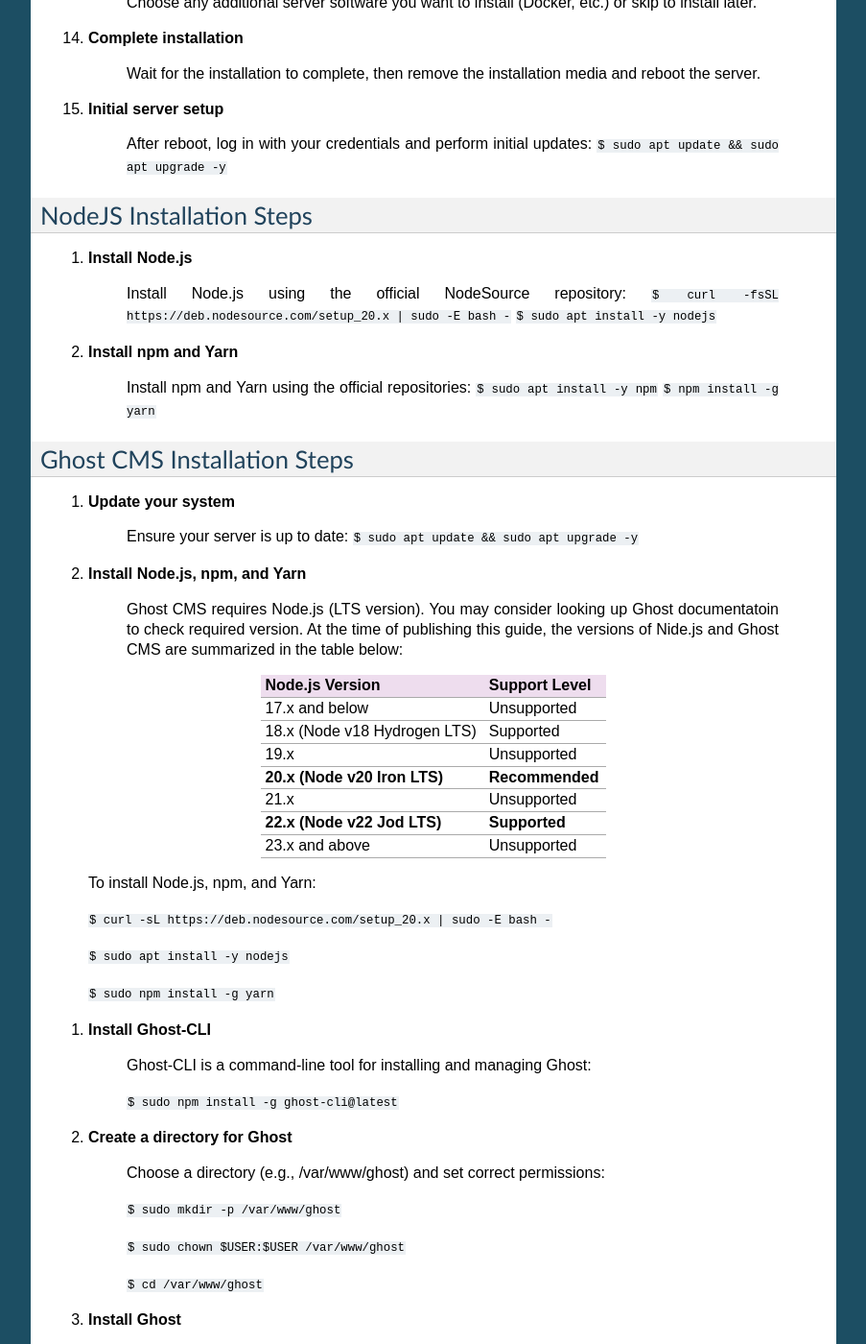
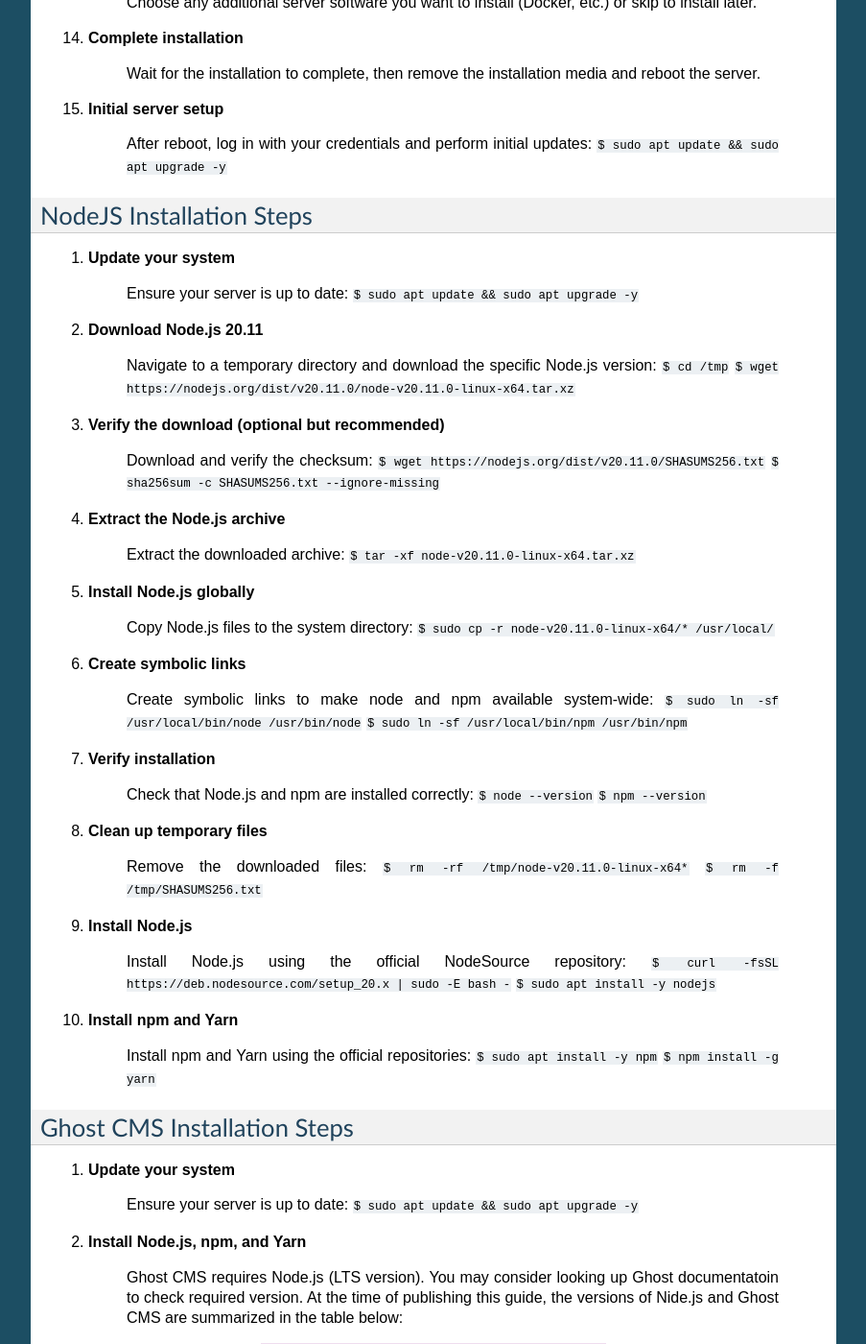
Before and after one commit to alexandrebobkov/Guides, a Sphinx documentation site: the page built from GhostCMS/source/setup_backend.rst, in a window 1280 px wide and 1400 px high, scrolled down 1159 px. Shown: the whole window at 96% size, without its empty margins (198-1101 px from the left). Built offline with Sphinx 7.4.7, drawn with Linux system fonts in a browser that asks for light colours; formulas are drawn with MathJax 3.

Commit message:
ubuntu server

```diff
--- a/GhostCMS/source/setup_backend.rst
+++ b/GhostCMS/source/setup_backend.rst
@@ -68,6 +68,51 @@
 
 NodeJS Installation Steps
 -------------------------
+
+#. **Update your system**
+
+    Ensure your server is up to date:
+    ``$ sudo apt update && sudo apt upgrade -y``
+
+#. **Download Node.js 20.11**
+
+    Navigate to a temporary directory and download the specific Node.js version:
+    ``$ cd /tmp``
+    ``$ wget https://nodejs.org/dist/v20.11.0/node-v20.11.0-linux-x64.tar.xz``
+
+#. **Verify the download (optional but recommended)**
+
+    Download and verify the checksum:
+    ``$ wget https://nodejs.org/dist/v20.11.0/SHASUMS256.txt``
+    ``$ sha256sum -c SHASUMS256.txt --ignore-missing``
+
+#. **Extract the Node.js archive**
+
+    Extract the downloaded archive:
+    ``$ tar -xf node-v20.11.0-linux-x64.tar.xz``
+
+#. **Install Node.js globally**
+
+    Copy Node.js files to the system directory:
+    ``$ sudo cp -r node-v20.11.0-linux-x64/* /usr/local/``
+
+#. **Create symbolic links**
+
+    Create symbolic links to make node and npm available system-wide:
+    ``$ sudo ln -sf /usr/local/bin/node /usr/bin/node``
+    ``$ sudo ln -sf /usr/local/bin/npm /usr/bin/npm``
+
+#. **Verify installation**
+
+    Check that Node.js and npm are installed correctly:
+    ``$ node --version``
+    ``$ npm --version``
+
+#. **Clean up temporary files**
+
+    Remove the downloaded files:
+    ``$ rm -rf /tmp/node-v20.11.0-linux-x64*``
+    ``$ rm -f /tmp/SHASUMS256.txt``
 
 #. **Install Node.js**
 
```
